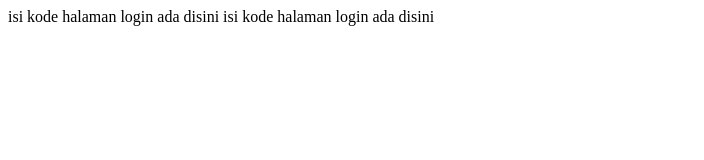
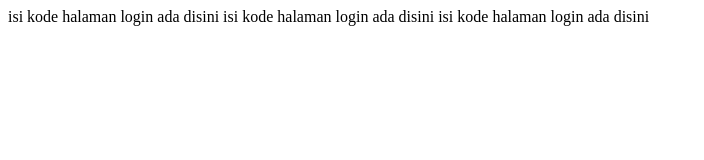
Before and after one commit to easycode441/proyek-01, a plain HTML site: page login.html in a window 1280 px wide. Shown: the whole page, without its empty margins (0-704 px from the left). Drawn offline with Linux system fonts and the light colour scheme.

Commit message:
menambahkan span di login lagi

```diff
--- a/login.html
+++ b/login.html
@@ -8,5 +8,6 @@
 <body>
 <span>isi kode halaman login ada disini</span>
 <span>isi kode halaman login ada disini</span>
+<span>isi kode halaman login ada disini</span>
 </body>
 </html>
```
